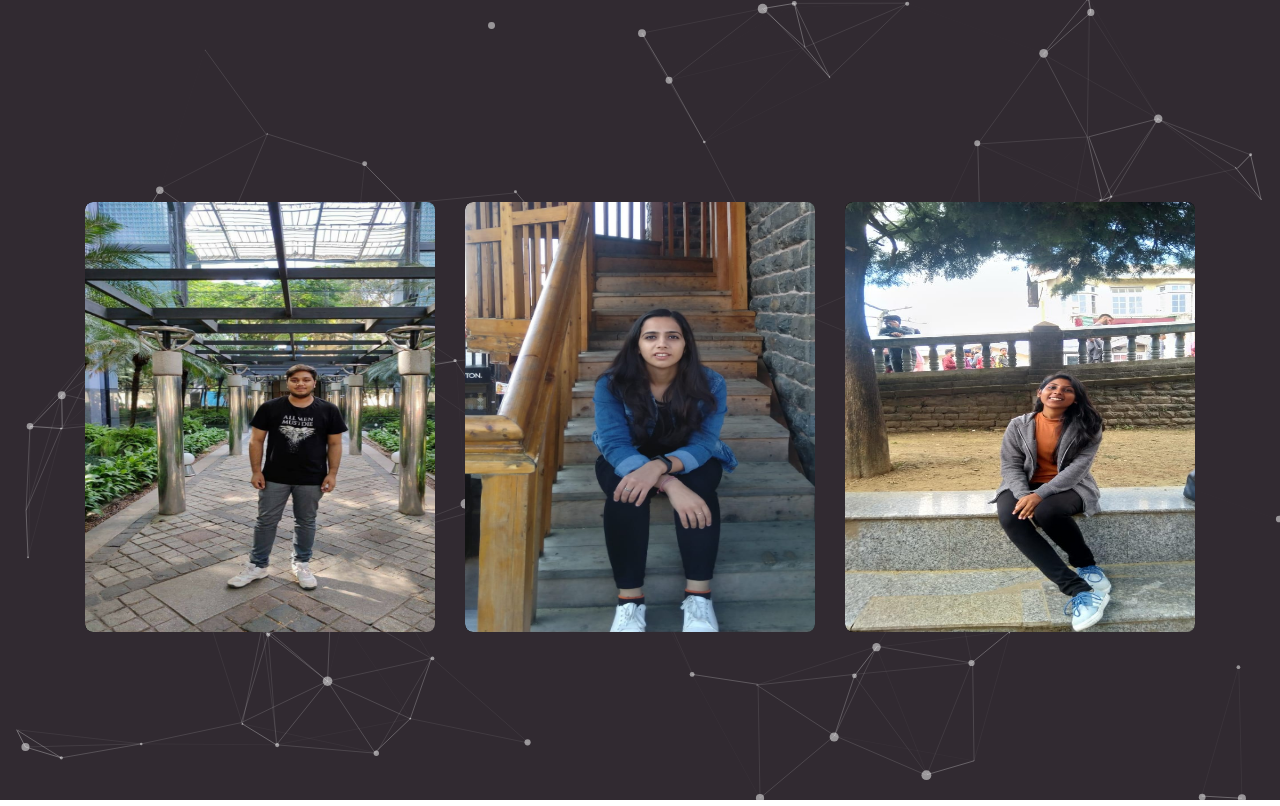
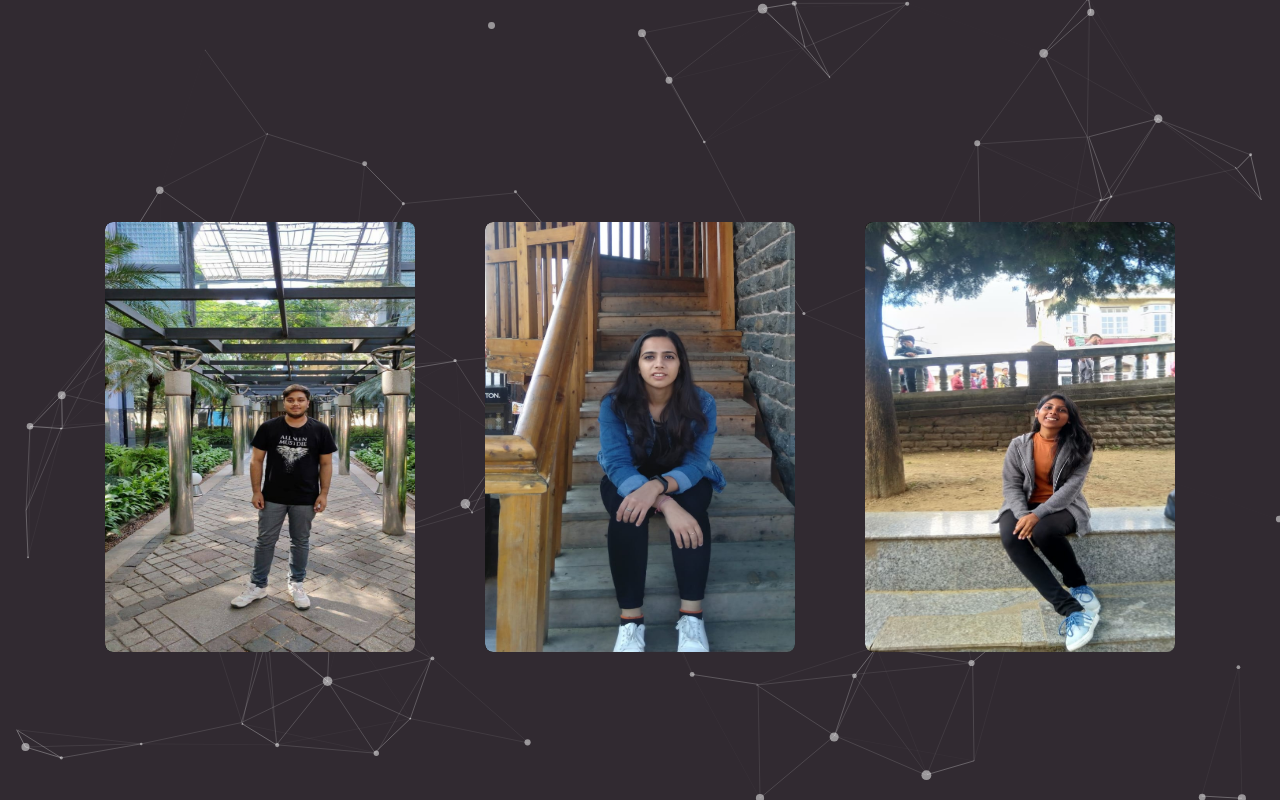
Before and after one commit to Bhavya00/Comida, a PHP site: page /OurTeam.html in a window 1280 px wide. Run offline with PHP 8.4, Linux system fonts and the light colour scheme; some libraries are stand-ins or nearby versions.

Commit message:
Modified OurTeam.css

```diff
--- a/OurTeam.css
+++ b/OurTeam.css
@@ -15,12 +15,13 @@ body{
     position: absolute;
     width: 100%;
     height: 100%;
+    background-size: cover;
 }
 h1 {
 
     padding-top: 5%;
     text-align: center;
-    font-size: 8vh;
+    font-size: 50px;
     font-weight: bold;
     color: white;
     text-decoration: underline;
@@ -40,6 +41,8 @@ h1 {
     border-radius: 8px;
     transition: .6s;
     position: relative;
+    margin: 20px 20px 20px 20px;
+
 }
 .single_box .img_box{
     position: absolute;
@@ -48,6 +51,7 @@ h1 {
     transition: .6s;
     width: 110%;
     height: 100%;
+
 }
 .single_box .img_box img{
     width: 110%;
```
